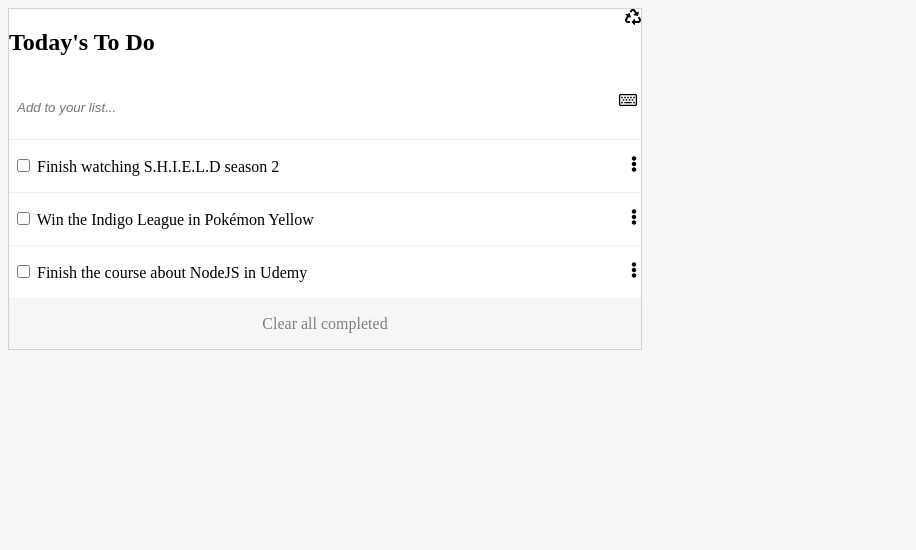
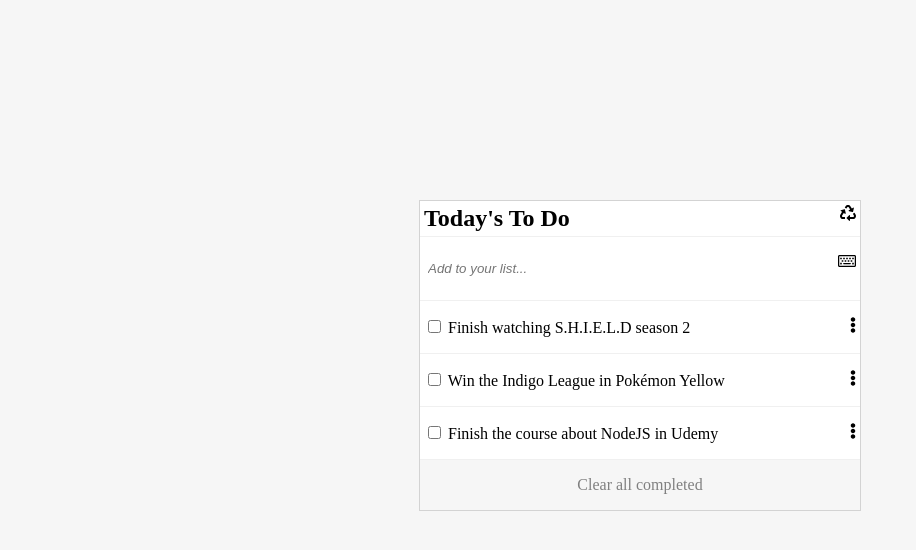
Before and after one commit to arthurborgesdev/to-do-list, a website built with webpack: page src/index.html in a window 1280 px wide. Shown: the whole page, without its empty margins (0-916 px from the left). Built offline with nearby package versions, Linux system fonts and the light colour scheme.

Commit message:
Finish styling the todo list to look alike the proposed design

```diff
--- a/src/index.html
+++ b/src/index.html
@@ -12,7 +12,7 @@
       <i class="fas fa-recycle"></i>
     </div>
     <div class="todo-new">
-      <input type="text" placeholder="Add to your list...">
+      <input type="text" width="130" placeholder="Add to your list...">
       <i class="far fa-keyboard"></i>
     </div>
     <div id="todo-list"></div>
--- a/src/style.css
+++ b/src/style.css
@@ -1,16 +1,24 @@
 body {
   background-color: #f6f6f6;
+  margin: 200px;
 }
 
 .container {
   width: 50%;
   border: 1px solid lightgray;
   background-color: #fff;
+  margin: auto;
 }
 
 .todo-title {
   display: flex;
   justify-content: space-between;
+  padding: 4px;
+  border-bottom: 1px solid #f0f0f0;
+}
+
+.todo-title h1 {
+  margin: 0;
 }
 
 .todo-new {
@@ -18,6 +26,7 @@ body {
   justify-content: space-between;
   padding: 16px 4px;
   border-bottom: 1px solid #f0f0f0;
+  font-size: 16px;
 }
 
 .todo-new input {
@@ -25,6 +34,7 @@ body {
   outline: none;
   border: none;
   padding: 8px 4px;
+  width: 500px;
 }
 
 .todo-item {
```
Also changed, not shown: dist/index.html, dist/main.js.LICENSE.txt, 1 other file.
